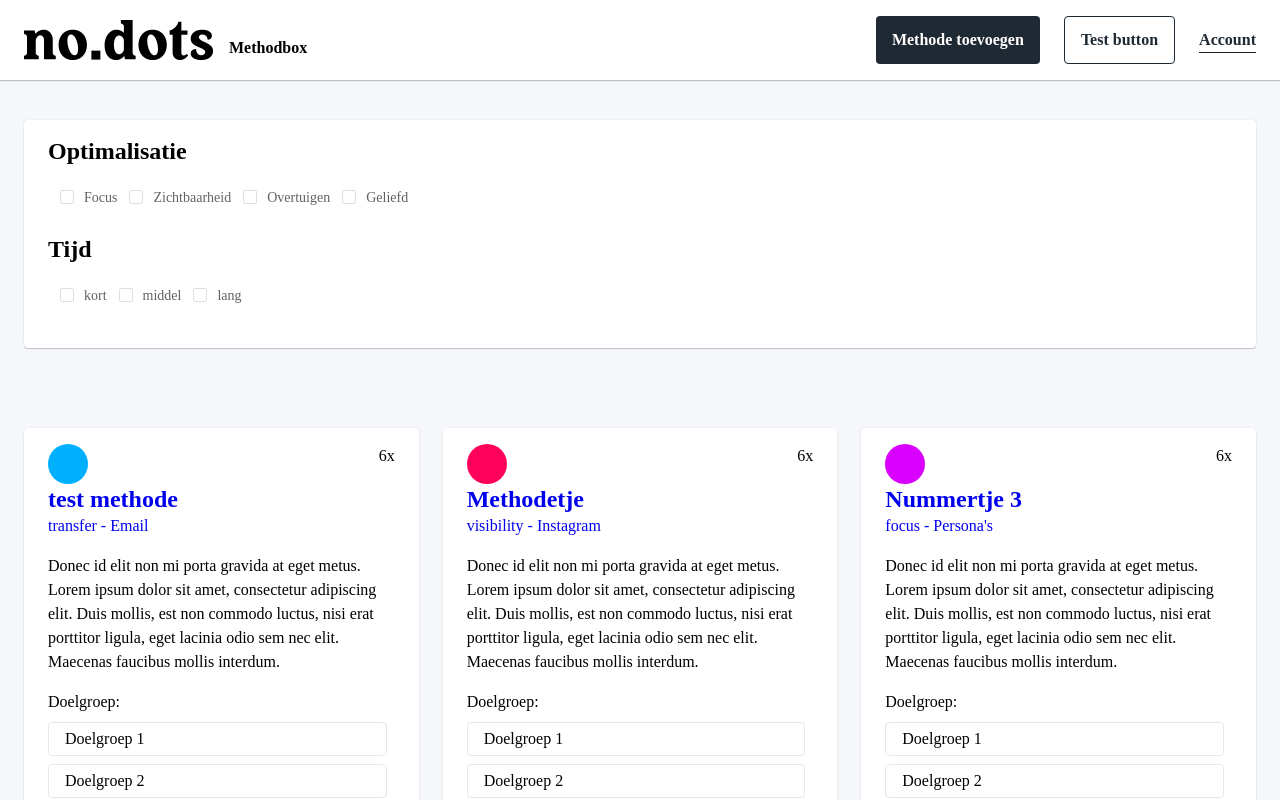
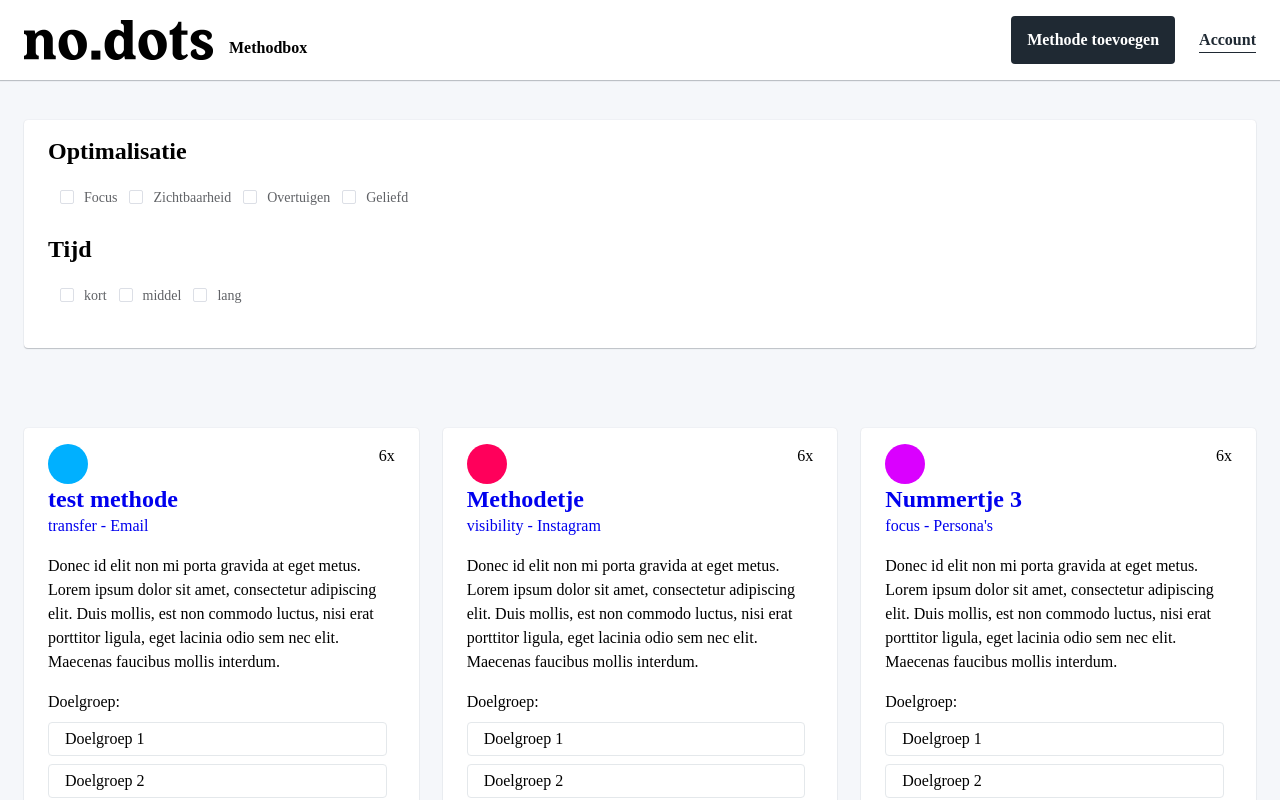
Before and after one commit to Aylin-Nederlof/Methodbox, a Vue app: page /#/ in a window 1280 px wide. Shown: the top 800 px of the page. Built offline with nearby package versions, Linux system fonts and the light colour scheme.

Commit message:
Update Menu.vue

```diff
--- a/src/components/Menu.vue
+++ b/src/components/Menu.vue
@@ -8,7 +8,7 @@
       <el-col :sm="6" :md="6" :lg="8"></el-col> <!-- For search bar -->
         <el-col :sm="10" :md="10" :lg="9" class="alignItemsRight">
             <slot name="MainCTA"></slot>
-             <SecondCTA class="alignedRight"><font-awesome-icon icon="user-circle" class="icon iconMarginRight"/>Test button</SecondCTA>
+            <slot name="SecondCTA"></slot>
             <thirdCTA class="alignedRight"><font-awesome-icon slot="Icon" icon="user-circle" class="icon iconMarginRight"/>Account</thirdCTA>
         </el-col>
     </el-row>
```
